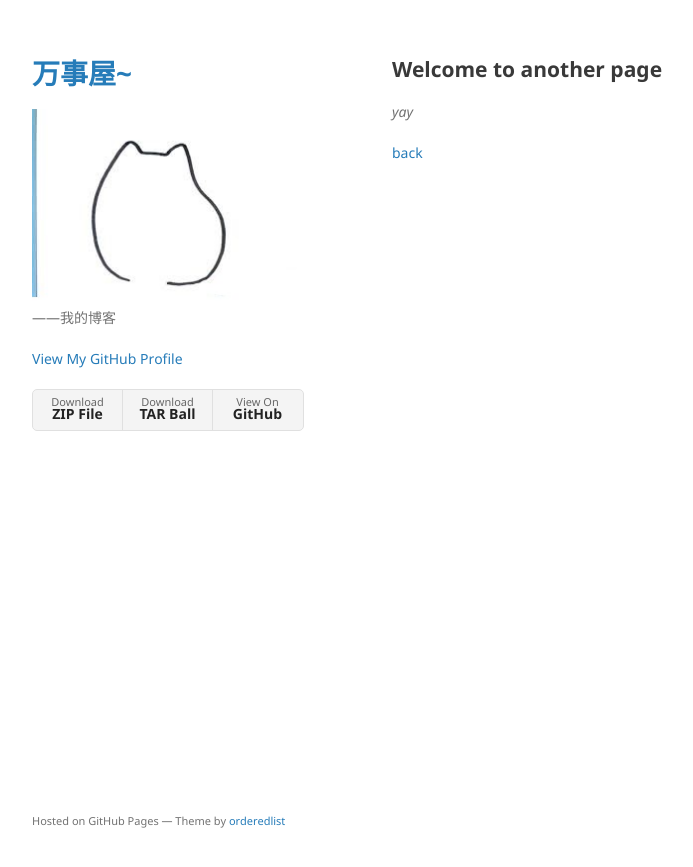
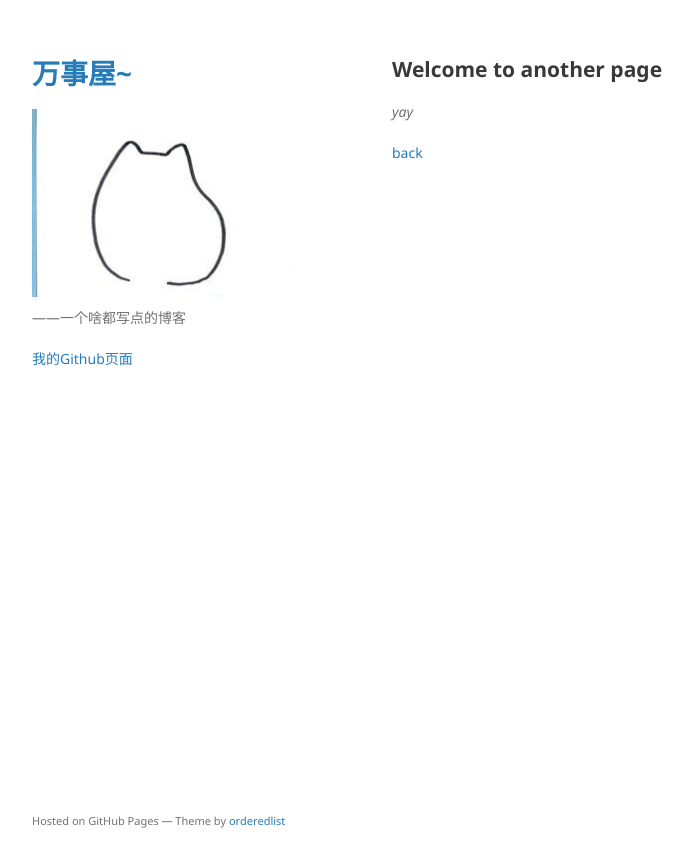
Before and after one commit to growster/growster.github.io, a Jekyll site: the page built from another-page.md, in a window 1280 px wide. Shown: the top 867 px of the page, without its empty margins (178-871 px from the left). Built offline with Jekyll 4.4.1, drawn with Linux system fonts in a browser that asks for light colours; comment, search, counter and statistics services are not loaded; our own code applies the rules of GitHub Pages for plain Markdown files.

Commit message:
修改侧边栏配置

```diff
--- a/_config.yml
+++ b/_config.yml
@@ -1,5 +1,6 @@
 title: 万事屋~
 logo: /assets/img/logo.jfif
-description: ——我的博客
-show_downloads: true
+description: ——一个啥都写点的博客
+show_downloads: false
+google_analytics: true
 theme: jekyll-theme-minimal
--- a/_layouts/default.html
+++ b/_layouts/default.html
@@ -14,6 +14,7 @@
   <body>
     <div class="wrapper">
       <header>
+	    <!侧边页内容>
         <h1><a href="{{ "/" | absolute_url }}">{{ site.title | default: site.github.repository_name }}</a></h1>
 
         {% if site.logo %}
@@ -27,16 +28,9 @@
         {% endif %}
 
         {% if site.github.is_user_page %}
-        <p class="view"><a href="{{ site.github.owner_url }}">View My GitHub Profile</a></p>
+        <p class="view"><a href="{{ site.github.owner_url }}">我的Github页面</a></p>
         {% endif %}
 
-        {% if site.show_downloads %}
-        <ul class="downloads">
-          <li><a href="{{ site.github.zip_url }}">Download <strong>ZIP File</strong></a></li>
-          <li><a href="{{ site.github.tar_url }}">Download <strong>TAR Ball</strong></a></li>
-          <li><a href="{{ site.github.repository_url }}">View On <strong>GitHub</strong></a></li>
-        </ul>
-        {% endif %}
       </header>
       <section>
 
```
